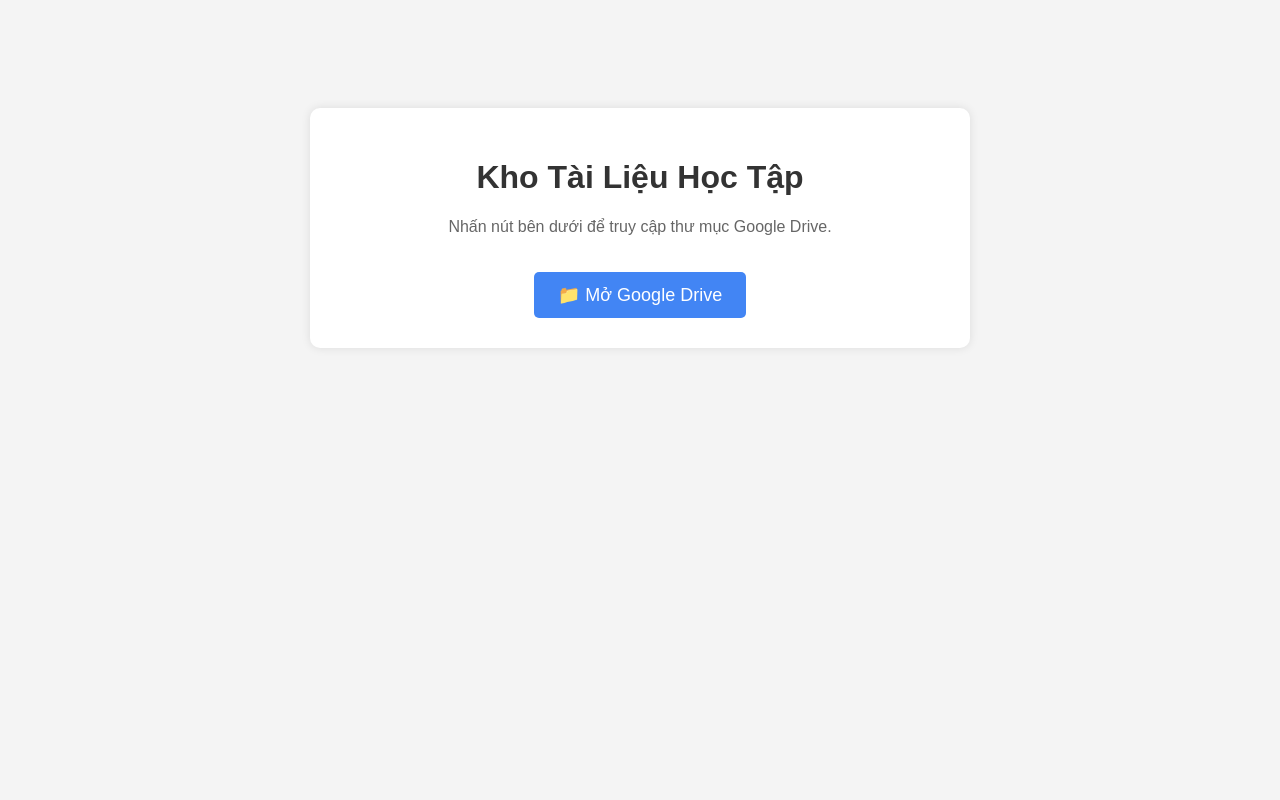
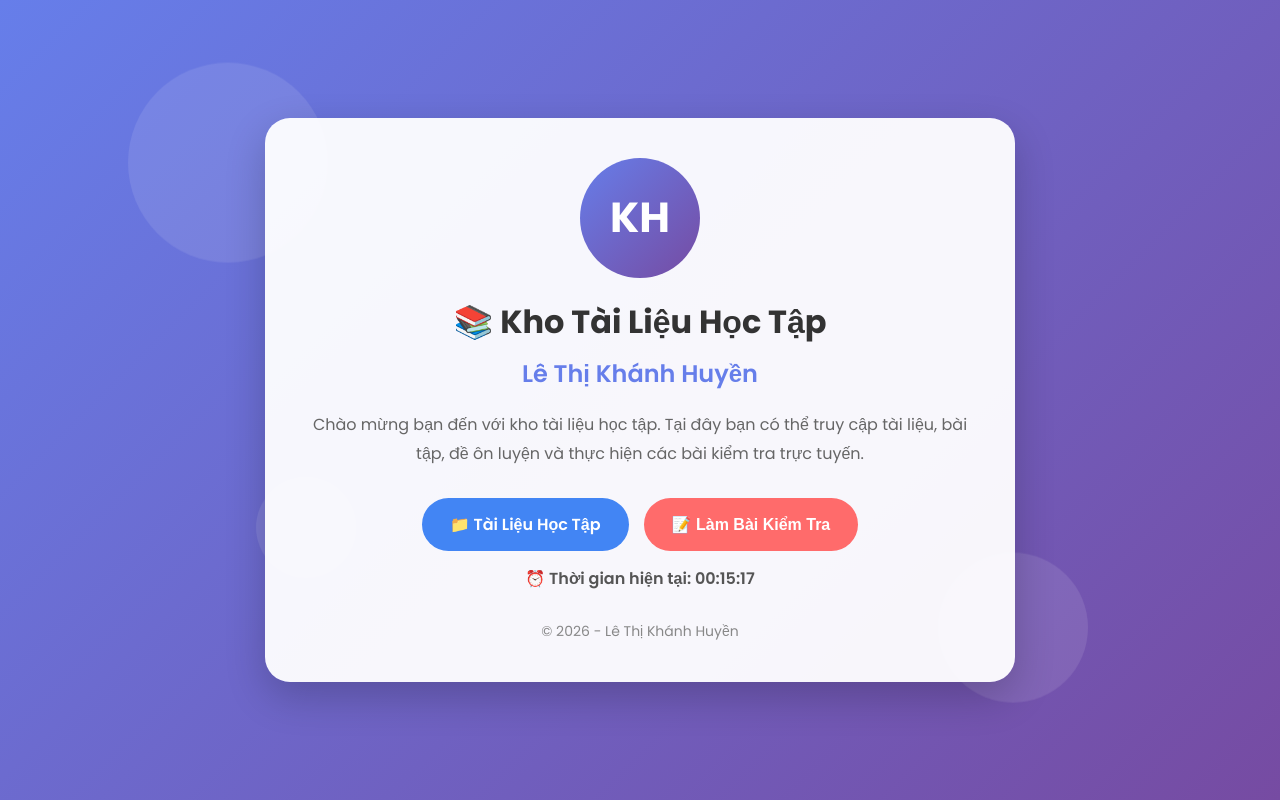
Before and after one commit to LeThiKhanhHuyen/LeThiKhanhHuyen.github.io, a plain HTML site: page index.html in a window 1280 px wide. Drawn offline with Linux system fonts and the light colour scheme.

Commit message:
Update index.html

```diff
--- a/index.html
+++ b/index.html
@@ -3,65 +3,235 @@
 <head>
     <meta charset="UTF-8">
     <meta name="viewport" content="width=device-width, initial-scale=1.0">
-    <title>Kho Tài Liệu Học Tập</title>
+    <title>Kho Tài Liệu Học Tập - Lê Thị Khánh Huyền</title>
+
+    <link rel="preconnect" href="https://fonts.googleapis.com">
+    <link href="https://fonts.googleapis.com/css2?family=Poppins:wght@300;400;600;700&display=swap" rel="stylesheet">
 
     <style>
+        *{
+            margin:0;
+            padding:0;
+            box-sizing:border-box;
+        }
+
         body{
-            font-family: Arial, sans-serif;
-            text-align: center;
-            background-color: #f4f4f4;
-            padding-top: 100px;
+            font-family:'Poppins',sans-serif;
+            min-height:100vh;
+            display:flex;
+            justify-content:center;
+            align-items:center;
+            background:linear-gradient(135deg,#667eea,#764ba2);
+            overflow:hidden;
+        }
+
+        .background{
+            position:fixed;
+            width:100%;
+            height:100%;
+            z-index:-1;
+        }
+
+        .circle{
+            position:absolute;
+            border-radius:50%;
+            background:rgba(255,255,255,0.1);
+            animation:float 8s infinite ease-in-out;
+        }
+
+        .circle:nth-child(1){
+            width:200px;
+            height:200px;
+            top:10%;
+            left:10%;
+        }
+
+        .circle:nth-child(2){
+            width:150px;
+            height:150px;
+            bottom:10%;
+            right:15%;
+            animation-delay:2s;
+        }
+
+        .circle:nth-child(3){
+            width:100px;
+            height:100px;
+            top:60%;
+            left:20%;
+            animation-delay:4s;
+        }
+
+        @keyframes float{
+            0%,100%{
+                transform:translateY(0);
+            }
+            50%{
+                transform:translateY(-20px);
+            }
         }
 
         .container{
-            background: white;
-            width: 80%;
-            max-width: 600px;
-            margin: auto;
-            padding: 30px;
-            border-radius: 10px;
-            box-shadow: 0 0 10px rgba(0,0,0,0.1);
+            width:90%;
+            max-width:750px;
+            background:rgba(255,255,255,0.95);
+            padding:40px;
+            border-radius:25px;
+            text-align:center;
+            box-shadow:0 15px 40px rgba(0,0,0,0.2);
+            animation:fadeIn 1s ease;
+        }
+
+        @keyframes fadeIn{
+            from{
+                opacity:0;
+                transform:translateY(30px);
+            }
+            to{
+                opacity:1;
+                transform:translateY(0);
+            }
+        }
+
+        .avatar{
+            width:120px;
+            height:120px;
+            border-radius:50%;
+            background:linear-gradient(135deg,#667eea,#764ba2);
+            color:white;
+            font-size:42px;
+            font-weight:bold;
+            display:flex;
+            justify-content:center;
+            align-items:center;
+            margin:0 auto 20px;
         }
 
         h1{
-            color: #333;
+            color:#333;
+            margin-bottom:10px;
+        }
+
+        h2{
+            color:#667eea;
+            margin-bottom:20px;
+            font-weight:600;
         }
 
         p{
-            color: #666;
+            color:#666;
+            line-height:1.8;
+            margin-bottom:30px;
+        }
+
+        .button-group{
+            display:flex;
+            flex-wrap:wrap;
+            justify-content:center;
+            gap:15px;
         }
 
         .btn{
-            display: inline-block;
-            margin-top: 20px;
-            padding: 12px 24px;
-            background-color: #4285F4;
-            color: white;
-            text-decoration: none;
-            border-radius: 5px;
-            font-size: 18px;
+            padding:14px 28px;
+            border:none;
+            border-radius:50px;
+            text-decoration:none;
+            color:white;
+            font-size:16px;
+            font-weight:600;
+            transition:0.3s;
+            cursor:pointer;
+        }
+
+        .drive-btn{
+            background:#4285F4;
+        }
+
+        .quiz-btn{
+            background:#ff6b6b;
         }
 
         .btn:hover{
-            background-color: #3367D6;
+            transform:translateY(-3px);
+            box-shadow:0 8px 20px rgba(0,0,0,0.2);
+        }
+
+        .footer{
+            margin-top:30px;
+            color:#888;
+            font-size:14px;
+        }
+
+        #clock{
+            margin-top:15px;
+            color:#555;
+            font-weight:600;
         }
     </style>
 </head>
 <body>
 
-    <div class="container">
-        <h1>Kho Tài Liệu Học Tập</h1>
+<div class="background">
+    <div class="circle"></div>
+    <div class="circle"></div>
+    <div class="circle"></div>
+</div>
 
-        <p>
-            Nhấn nút bên dưới để truy cập thư mục Google Drive.
-        </p>
+<div class="container">
 
-        <a class="btn"
+    <div class="avatar">KH</div>
+
+    <h1>📚 Kho Tài Liệu Học Tập</h1>
+
+    <h2>Lê Thị Khánh Huyền</h2>
+
+    <p>
+        Chào mừng bạn đến với kho tài liệu học tập.
+        Tại đây bạn có thể truy cập tài liệu, bài tập,
+        đề ôn luyện và thực hiện các bài kiểm tra trực tuyến.
+    </p>
+
+    <div class="button-group">
+
+        <a class="btn drive-btn"
            href="https://drive.google.com/drive/u/0/folders/1JZidUs8SlAXs_eSMiaLdyR_xm2L7P5tH"
            target="_blank">
-            📁 Mở Google Drive
+            📁 Tài Liệu Học Tập
         </a>
+
+        <button class="btn quiz-btn" onclick="startQuiz()">
+            📝 Làm Bài Kiểm Tra
+        </button>
+
     </div>
+
+    <div id="clock"></div>
+
+    <div class="footer">
+        © 2026 - Lê Thị Khánh Huyền
+    </div>
+
+</div>
+
+<script>
+
+function startQuiz(){
+    alert("Chức năng làm bài kiểm tra sẽ được cập nhật sớm!");
+}
+
+function updateClock(){
+    const now = new Date();
+
+    const time = now.toLocaleTimeString("vi-VN");
+
+    document.getElementById("clock").innerHTML =
+        "⏰ Thời gian hiện tại: " + time;
+}
+
+setInterval(updateClock,1000);
+updateClock();
+
+</script>
 
 </body>
 </html>
```
